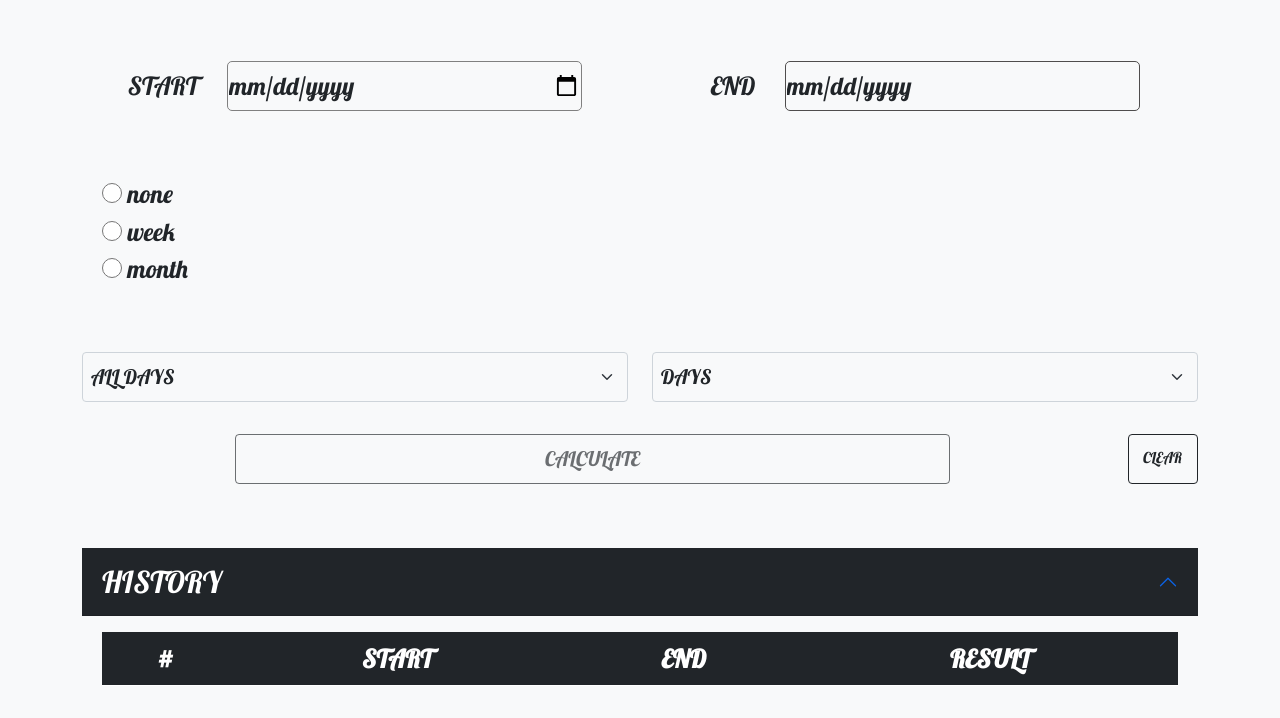
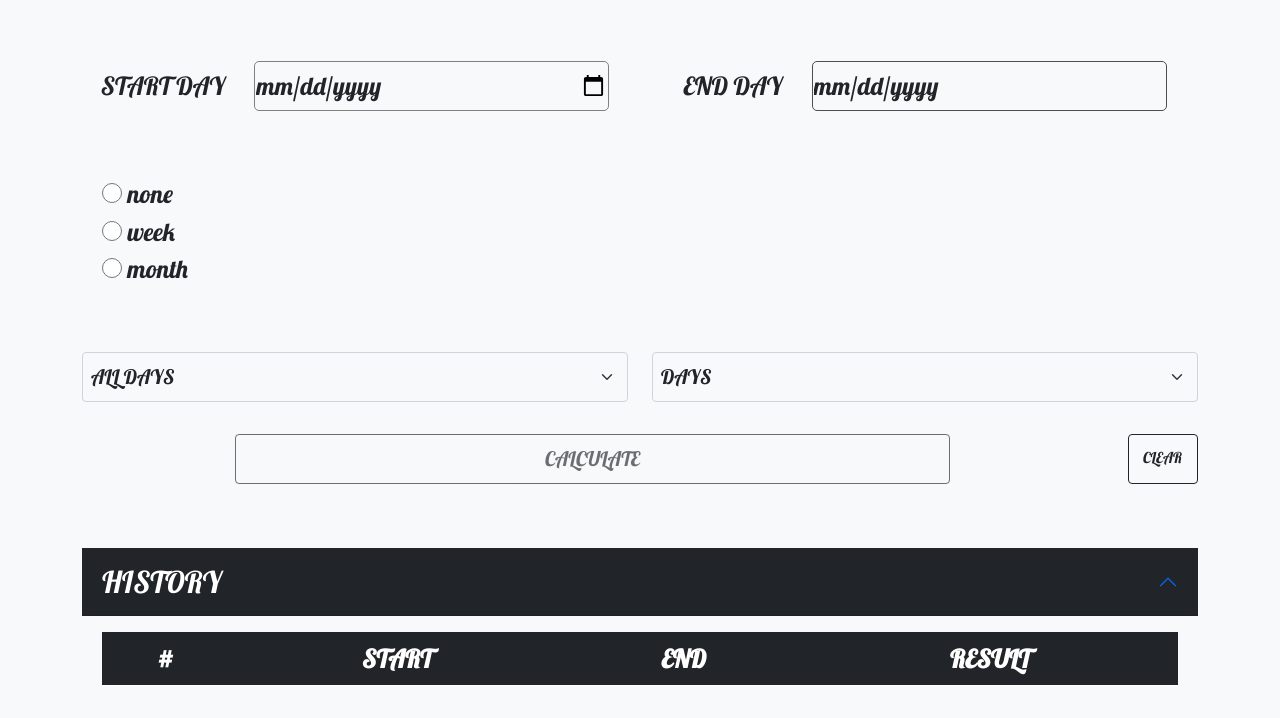
Before and after one commit to Natalina686/project-with-differences, a plain HTML site: page index.html in a window 1280 px wide. Shown: the part 99-817 px from the top of the page. Drawn offline with nearby package versions, Linux system fonts and the light colour scheme.

Commit message:
Update index.html

```diff
--- a/index.html
+++ b/index.html
@@ -18,11 +18,11 @@
             <h1 class="text-dark mt-5 mb-5">TIME DIFFERENCES</h1>
             <div class="row">
                 <div class="col-sm ">
-                    <span class="text-dark me-4 ">START</span>
+                    <span class="text-dark me-4 ">START DAY</span>
                     <input class = "bg-light text-dark mt-3 mb-3 inputStart " type="date" name="start" id="start" value="DD.MM.YY">
                 </div>
                 <div class="col-sm">
-                    <span class="text-dark me-4 "> END </span>
+                    <span class="text-dark me-4 "> END DAY</span>
                     <input class="bg-light text-dark mt-3 mb-3 inputEnd" type="date" name="end" id="end" value="" disabled>
                 </div>
             </div>
```
